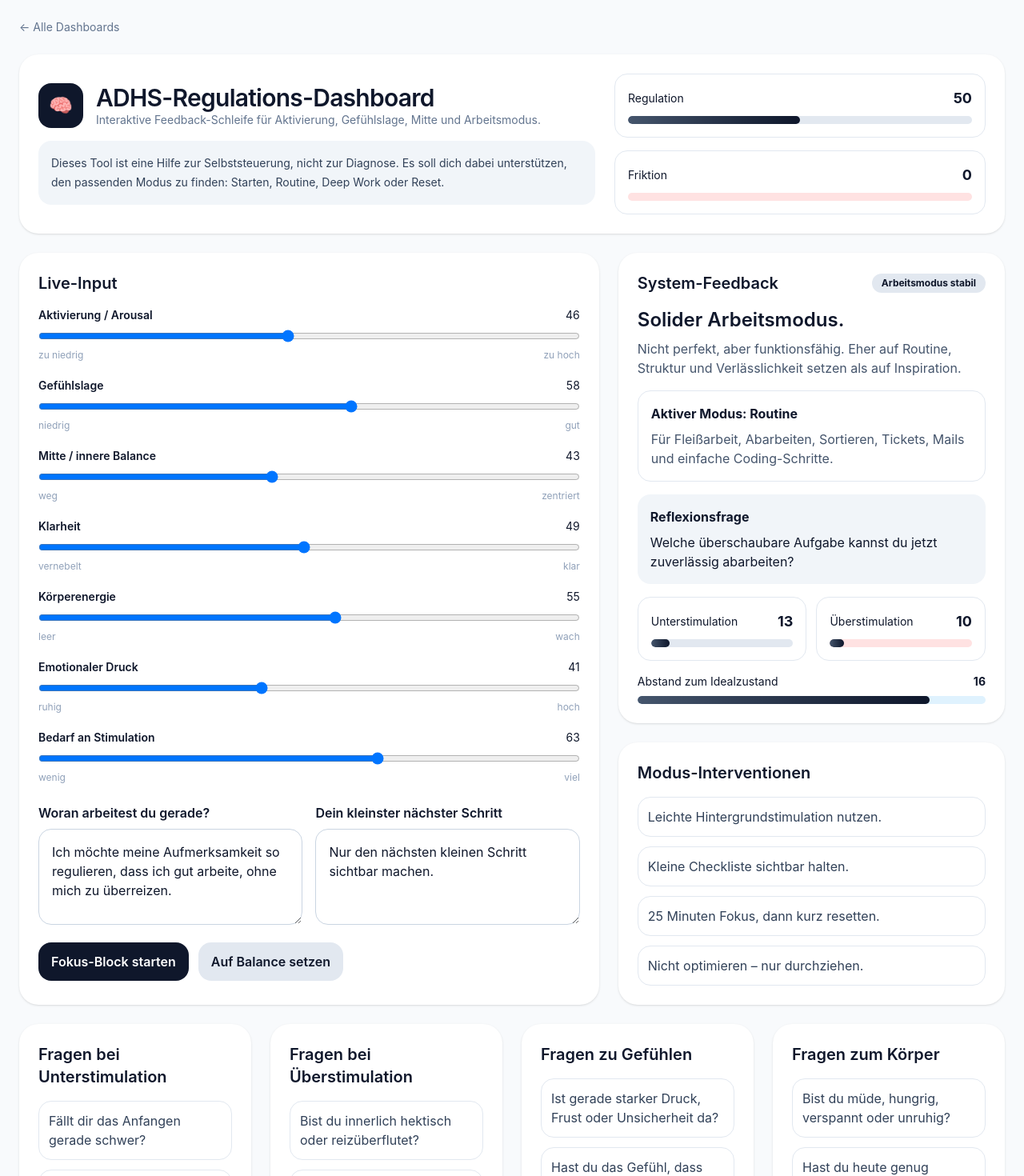
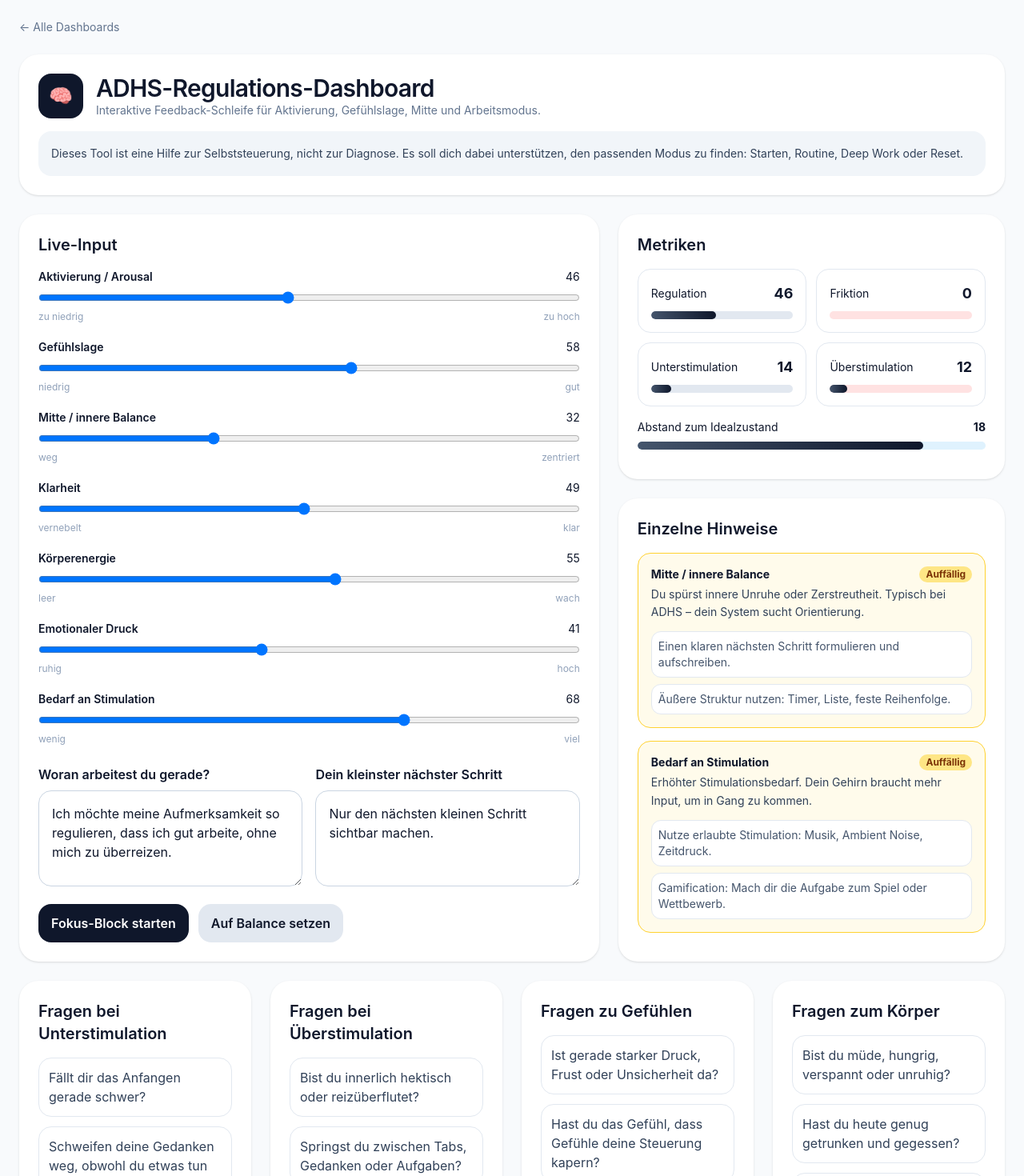
Before and after one commit to RobertMischke/self-regulation, an Angular app: page /dashboard/adhs-regulation in a window 1280 px wide. Shown: the top 1470 px of the page at 80% size. Built offline with nearby package versions, Linux system fonts and the light colour scheme.

Commit message:
feat: update default values in configuration and enhance dashboard layout with improved section titles

```diff
--- a/src/app/configs/adhs-regulation.config.ts
+++ b/src/app/configs/adhs-regulation.config.ts
@@ -156,8 +156,8 @@ export const adhsRegulationConfig: DashboardConfig = {
   ],
 
   defaultValues: {
-    arousal: 46, mood: 58, centeredness: 43, clarity: 49,
-    bodyEnergy: 55, emotionalPressure: 41, stimulationNeed: 63,
+    arousal: 46, mood: 58, centeredness: 32, clarity: 49,
+    bodyEnergy: 55, emotionalPressure: 41, stimulationNeed: 68,
   },
   resetValues: {
     arousal: 55, mood: 62, centeredness: 60, clarity: 61,
--- a/src/app/dashboard/dashboard.component.html
+++ b/src/app/dashboard/dashboard.component.html
@@ -7,9 +7,8 @@
     </a>
 
     <!-- Main Dashboard Header -->
-    <section class="grid gap-6 rounded-3xl bg-white p-6 shadow-sm lg:grid-cols-[1.5fr_1fr] lg:items-center">
-      <div>
-        <div class="mb-4 flex items-center gap-4">
+    <section class="rounded-3xl bg-white p-6 shadow-sm">
+      <div class="flex items-center gap-4">
         <div class="grid h-14 w-14 place-items-center rounded-2xl bg-slate-900 text-2xl text-white">{{ config.icon }}</div>
         <div>
           <h2 class="text-3xl font-semibold tracking-tight">{{ config.title }}</h2>
@@ -17,14 +16,8 @@
         </div>
       </div>
 
-        <div class="rounded-2xl bg-slate-100 p-4 text-sm leading-6 text-slate-700">
+      <div class="mt-4 rounded-2xl bg-slate-100 p-4 text-sm leading-6 text-slate-700">
         {{ config.disclaimer }}
-        </div>
-      </div>
-
-      <div class="grid gap-4">
-        <app-metric-card label="Regulation" [value]="regulationValue()" />
-        <app-metric-card label="Friktion" [value]="frictionValue()" [danger]="true" />
       </div>
     </section>
 
@@ -107,29 +100,13 @@
       </section>
 
       <div class="grid gap-6">
-        <!-- System Feedback -->
+        <!-- Metriken -->
         <section class="rounded-3xl bg-white p-6 shadow-sm">
-          <div class="mb-4 flex items-center justify-between gap-3">
-            <h2 class="text-xl font-semibold">System-Feedback</h2>
-            <span class="rounded-full bg-slate-200 px-3 py-1 text-xs font-bold text-slate-900">
-              {{ systemFeedback().badge }}
-            </span>
-          </div>
+          <h2 class="mb-4 text-xl font-semibold">Metriken</h2>
 
-          <h3 class="text-2xl font-semibold">{{ systemFeedback().title }}</h3>
-          <p class="mt-2 leading-6 text-slate-600">{{ systemFeedback().text }}</p>
-
-          <div class="mt-4 rounded-2xl border border-slate-200 p-4">
-            <strong>Aktiver Modus: {{ activeMode().label }}</strong>
-            <p class="mt-2 text-slate-600">{{ activeMode().description }}</p>
-          </div>
-
-          <div class="mt-4 rounded-2xl bg-slate-100 p-4">
-            <strong>Reflexionsfrage</strong>
-            <p class="mt-2">{{ activeMode().reflectiveQuestion }}</p>
-          </div>
-
-          <div class="mt-4 grid gap-3 sm:grid-cols-2">
+          <div class="grid gap-3 sm:grid-cols-2">
+            <app-metric-card label="Regulation" [value]="regulationValue()" />
+            <app-metric-card label="Friktion" [value]="frictionValue()" [danger]="true" />
             @for (dm of displayMetrics(); track dm.metric.key) {
               <app-metric-card [label]="dm.metric.label" [value]="dm.value" [danger]="dm.metric.danger ?? false" />
             }
@@ -144,22 +121,15 @@
           </div>
         </section>
 
-        <!-- Interventions -->
-        <section class="rounded-3xl bg-white p-6 shadow-sm">
-          <h2 class="mb-4 text-xl font-semibold">Modus-Interventionen</h2>
-          <div class="grid gap-3">
-            @for (intervention of activeMode().interventions; track intervention) {
-              <div class="rounded-2xl border border-slate-200 bg-white p-3 text-slate-700">
-                {{ intervention }}
-              </div>
-            }
-          </div>
-        </section>
-
         <!-- Per-Slider Feedback -->
-        @if (sliderFeedbacks().length > 0) {
         <section class="rounded-3xl bg-white p-6 shadow-sm">
           <h2 class="mb-4 text-xl font-semibold">Einzelne Hinweise</h2>
+
+          @if (sliderFeedbacks().length === 0) {
+            <div class="rounded-2xl bg-emerald-50 border border-emerald-200 p-4 text-sm text-emerald-800">
+              Alle Werte im grünen Bereich – keine Auffälligkeiten.
+            </div>
+          } @else {
             <div class="grid gap-4">
               @for (fb of sliderFeedbacks(); track fb.sliderKey + fb.direction) {
                 <div class="rounded-2xl border p-4"
@@ -190,8 +160,8 @@
                 </div>
               }
             </div>
+          }
         </section>
-        }
       </div>
     </div>
 
```
Lines whose indentation alone changed are shown as unchanged.
